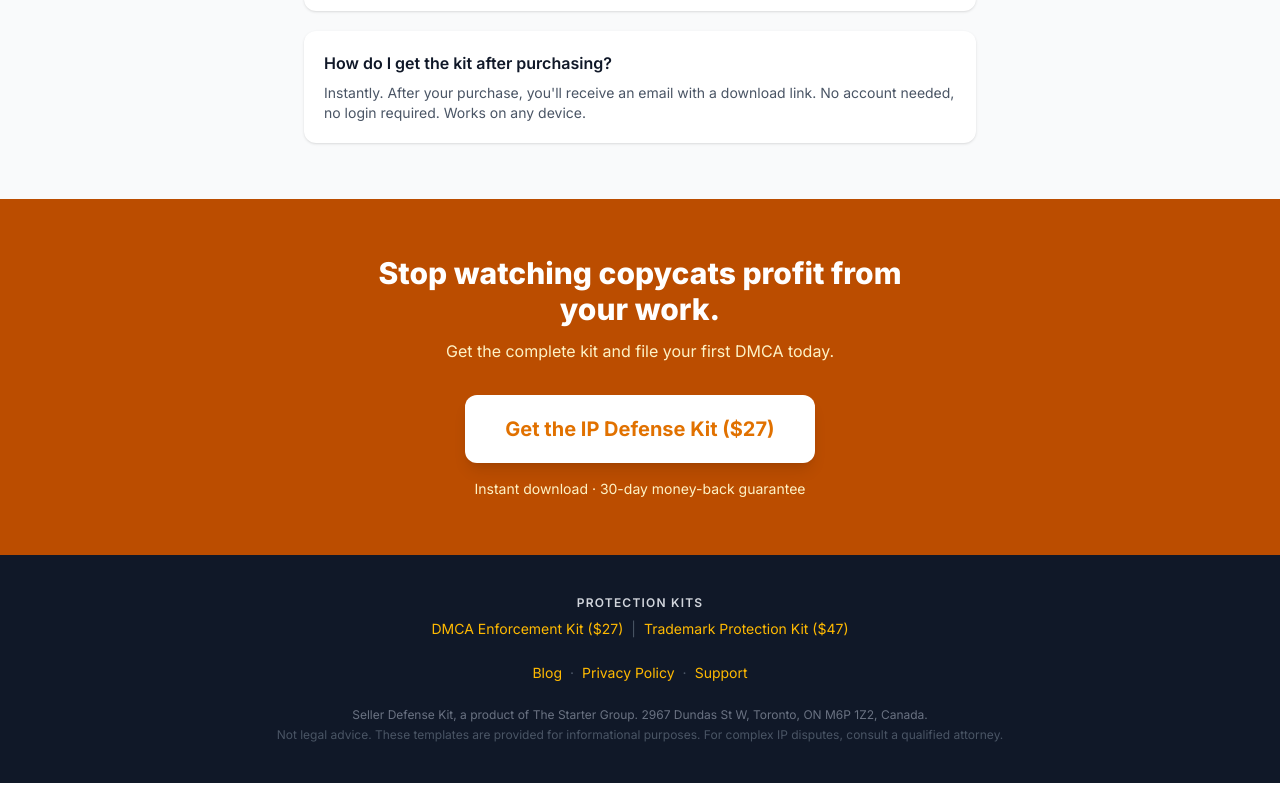
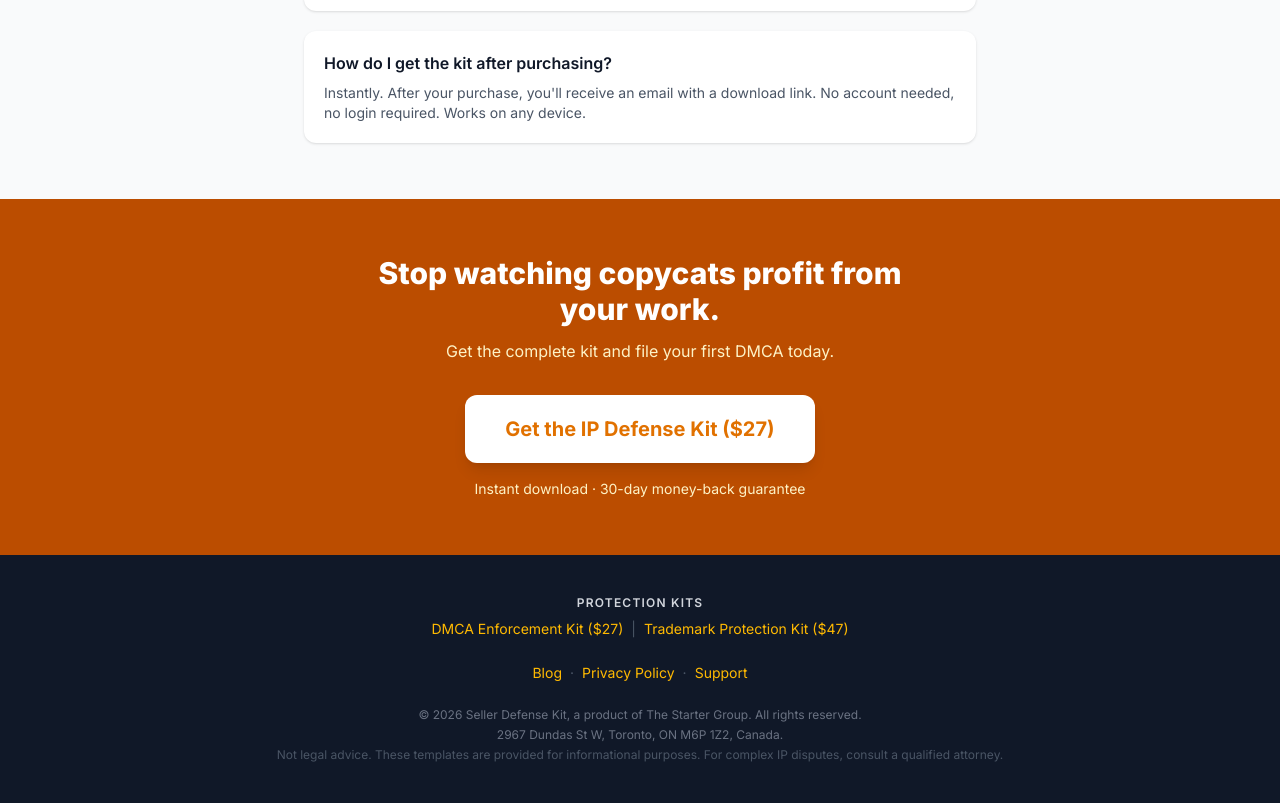
Before and after one commit to thestartergroupenterprise/etsy-ip-defense-kit, a Next.js app: page / in a window 1280 px wide. Shown: the part 3727-4530 px from the top of the page. Built offline with nearby package versions, Linux system fonts and the light colour scheme.

Commit message:
Footer: add copyright line, split address and disclaimer onto separate rows

```diff
--- a/components/SiteFooter.tsx
+++ b/components/SiteFooter.tsx
@@ -61,12 +61,17 @@ export default function SiteFooter() {
           </a>
         </p>
 
-        {/* Row 4: Company info */}
+        {/* Row 4: Copyright */}
         <p className="text-xs text-gray-500">
-          Seller Defense Kit, a product of The Starter Group. 2967 Dundas St W, Toronto, ON M6P 1Z2, Canada.
+          &copy; {new Date().getFullYear()} Seller Defense Kit, a product of The Starter Group. All rights reserved.
         </p>
 
-        {/* Row 5: Legal disclaimer */}
+        {/* Row 5: Address */}
+        <p className="text-xs text-gray-500 mt-1">
+          2967 Dundas St W, Toronto, ON M6P 1Z2, Canada.
+        </p>
+
+        {/* Row 6: Legal disclaimer */}
         <p className="text-xs text-gray-600 mt-1">
           Not legal advice. These templates are provided for informational purposes. For complex IP disputes, consult a qualified attorney.
         </p>
```
